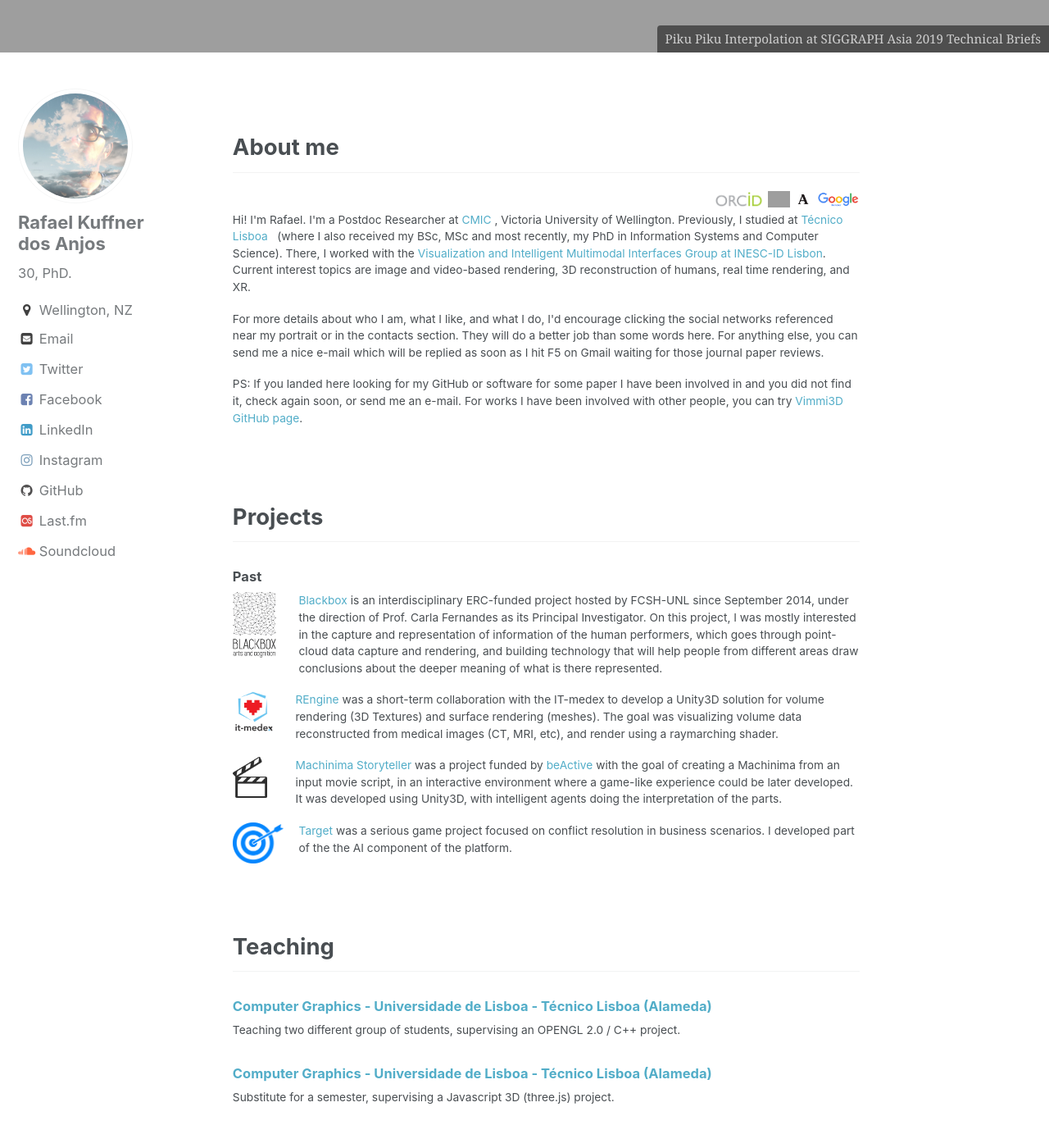
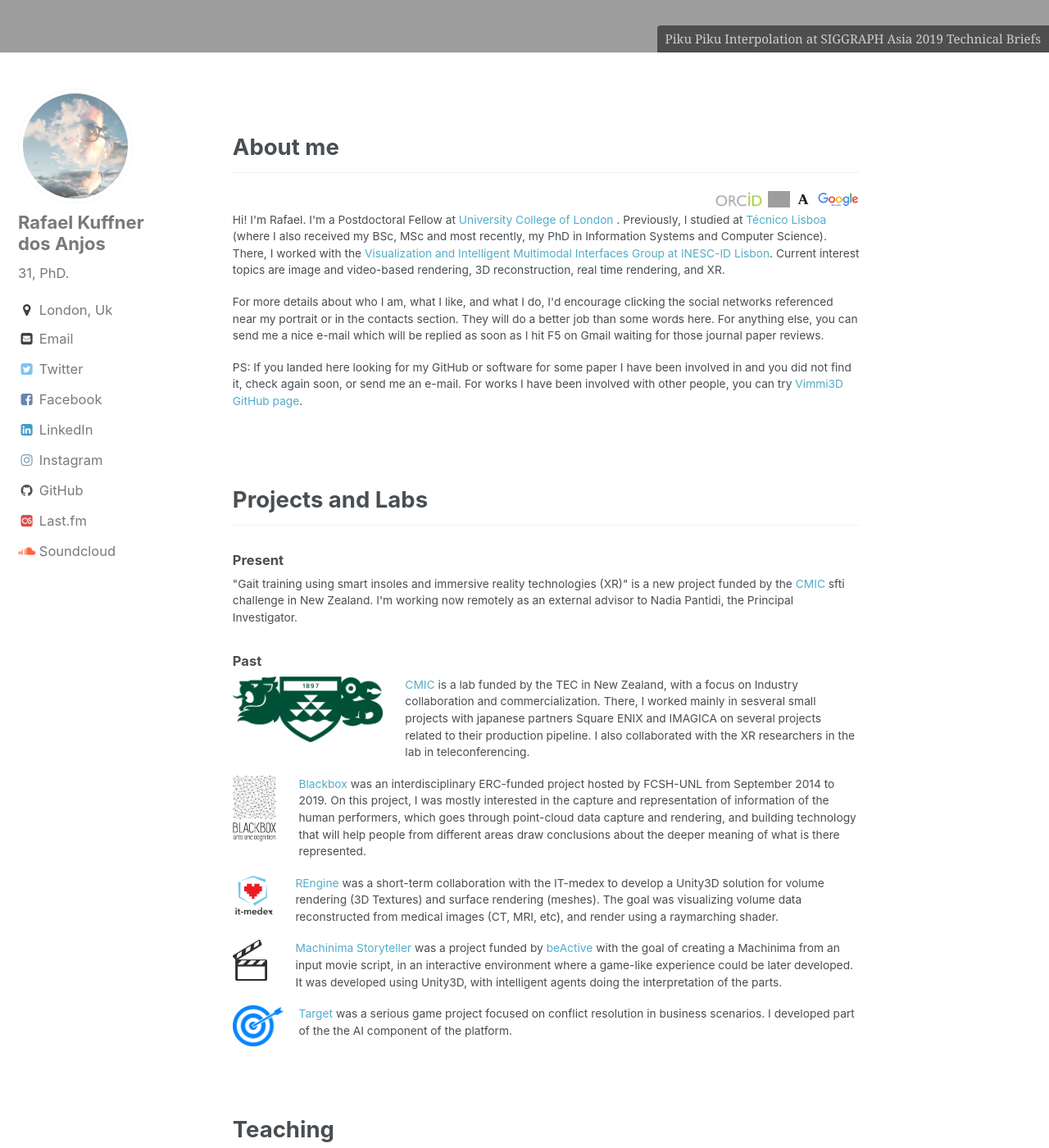
Before and after one commit to rafaelkuffner/rafaelkuffner.github.io, a Jekyll site: the page built from index.html, in a window 1280 px wide and 1400 px high, scrolled down 996 px. Shown: the whole window at 82% size. Built offline with Jekyll 4.4.1, drawn with Linux system fonts in a browser that asks for light colours; the list of posts is cut into pages by our own code; some of the changed text lies outside the part shown; grey boxes are pictures that could not be loaded.

Commit message:
Added experience
And i changed jobs

```diff
--- a/_config.yml
+++ b/_config.yml
@@ -79,9 +79,9 @@ analytics:
 author:
   name             : "Rafael Kuffner dos Anjos"
   avatar           : /assets/images/avatar.JPG
-  bio              : "30, PhD."
-  location         : "Wellington, NZ"
-  email            : rafael.dosanjos@vuw.ac.nz
+  bio              : "31, PhD."
+  location         : "London, Uk"
+  email            : r.anjos@ucl.ac.uk
   uri              :
   bitbucket        :
   codepen          :
--- a/index.html
+++ b/index.html
@@ -19,11 +19,11 @@ header:
 <a href="https://scholar.google.pt/citations?user=2qxiV5IAAAAJ&hl=pt-PT"" target="_blank"><img src="/assets/images/scholar.png" style="height:20px;" /></a>
 </div>
 
-<p>Hi! I'm Rafael. I'm a Postdoc Researcher at <a href="https://www.victoria.ac.nz/cmic" target="blank">CMIC</a>&nbsp;, Victoria University of Wellington.
+<p>Hi! I'm Rafael. I'm a Postdoctoral Fellow at <a href="https://www.ucl.ac.uk/computer-science/" target="blank">University College of London</a>&nbsp;.
 Previously, I studied at <a href="https://tecnico.ulisboa.pt" target="blank">T&eacute;cnico Lisboa </a>&nbsp;
 (where I also received my BSc, MSc and most recently, my PhD in Information Systems and Computer Science). There, I worked with the
 <a href="http://vimmi.inesc-id.pt/" target="_blank">Visualization and Intelligent Multimodal Interfaces Group at INESC-ID Lisbon</a>.
-Current interest topics are image and video-based rendering, 3D reconstruction of humans, real time rendering, and XR.</p>
+Current interest topics are image and video-based rendering, 3D reconstruction, real time rendering, and XR.</p>
 <p>For more details about who I am, what I like, and what I do, I'd encourage clicking the social networks referenced near my portrait or in the contacts section.
 They will do a better job than some words here. For anything else, you can send me a nice e-mail which will be replied as soon as I hit F5 on
 Gmail waiting for those journal paper reviews.</p>
@@ -31,15 +31,21 @@ Gmail waiting for those journal paper reviews.</p>
 check again soon, or send me an e-mail. For works I have been involved with other people, you can try <a href="https://github.com/vimmi3d" target"blank">Vimmi3D GitHub page</a>.</p>
 
 <p>&nbsp;</p>
-<h2 id="projects">Projects</h2>
-<!-- <h4> Present </h4> -->
+<h2 id="projects">Projects and Labs</h2>
+<h4> Present </h4>
+<p>"Gait training using smart insoles and immersive reality technologies (XR)" is a new project funded by the <a href="https://www.sftichallenge.govt.nz/our-research/projects/seed-projects/" target="_blank">CMIC</a> sfti challenge in New Zealand.
+I'm working now remotely as an external advisor to Nadia Pantidi, the Principal Investigator.</p>
+
 
 <h4> Past </h4>
 
 <div class="content">
+<p><a style="float:left;margin:0 20px 20px 0;text-decoration:none;" href="https://www.wgtn.ac.nz/cmic" target="_blank"><img src="assets/images/vuw.png" style="height:80px;">&nbsp;&nbsp;</a>
+  <a href="https://www.wgtn.ac.nz/cmic" target="_blank">CMIC</a> is a lab funded by the TEC in New Zealand, with a focus on Industry collaboration and commercialization. There, I worked mainly in sesveral small projects
+with japanese partners Square ENIX and IMAGICA on several projects related to their production pipeline. I also collaborated with the XR researchers in the lab in teleconferencing.</p>
+
 <p><a style="float:left;margin:0 20px 20px 0;text-decoration:none;" href="http://blackbox.fcsh.unl.pt/" target="_blank"><img src="assets/images/logobb.png" style="height:80px;">&nbsp;&nbsp;</a>
-<a href="http://blackbox.fcsh.unl.pt/" target="_blank">Blackbox</a> is an interdisciplinary ERC-funded project hosted by FCSH-UNL since September 2014,
-under the direction of Prof. Carla Fernandes as its Principal Investigator.
+<a href="http://blackbox.fcsh.unl.pt/" target="_blank">Blackbox</a> was an interdisciplinary ERC-funded project hosted by FCSH-UNL from September 2014 to 2019.
 On this project, I was mostly interested in the capture and representation of information of the human performers, which goes through
 point-cloud data capture and rendering, and building technology that will help people from different areas draw conclusions about
 the deeper meaning of what is there represented.</p>
@@ -73,6 +79,10 @@ Computer Graphics - Universidade de Lisboa - Técnico Lisboa (Alameda)</a>
 </h4>
 <p> Substitute for a semester, supervising a Javascript 3D (three.js) project.</p>
 
+<p>&nbsp;</p>
+<h2 id="communications">Communications</h2>
+<i>Computer Entretainment Developers Conference, CEDEC2020, Yokohama, Japan.</i>
+<a target="_blank" href="https://cedec.cesa.or.jp/2020/session/detail/s5e81c8d40191c">"Mesh Reduction Struggles/メッシュリダクション四苦八苦" </a>
 
 <p>&nbsp;</p>
 <h2 id="publications">Publications</h2>
```
Also changed, not shown: assets/images/vuw.png (added).
